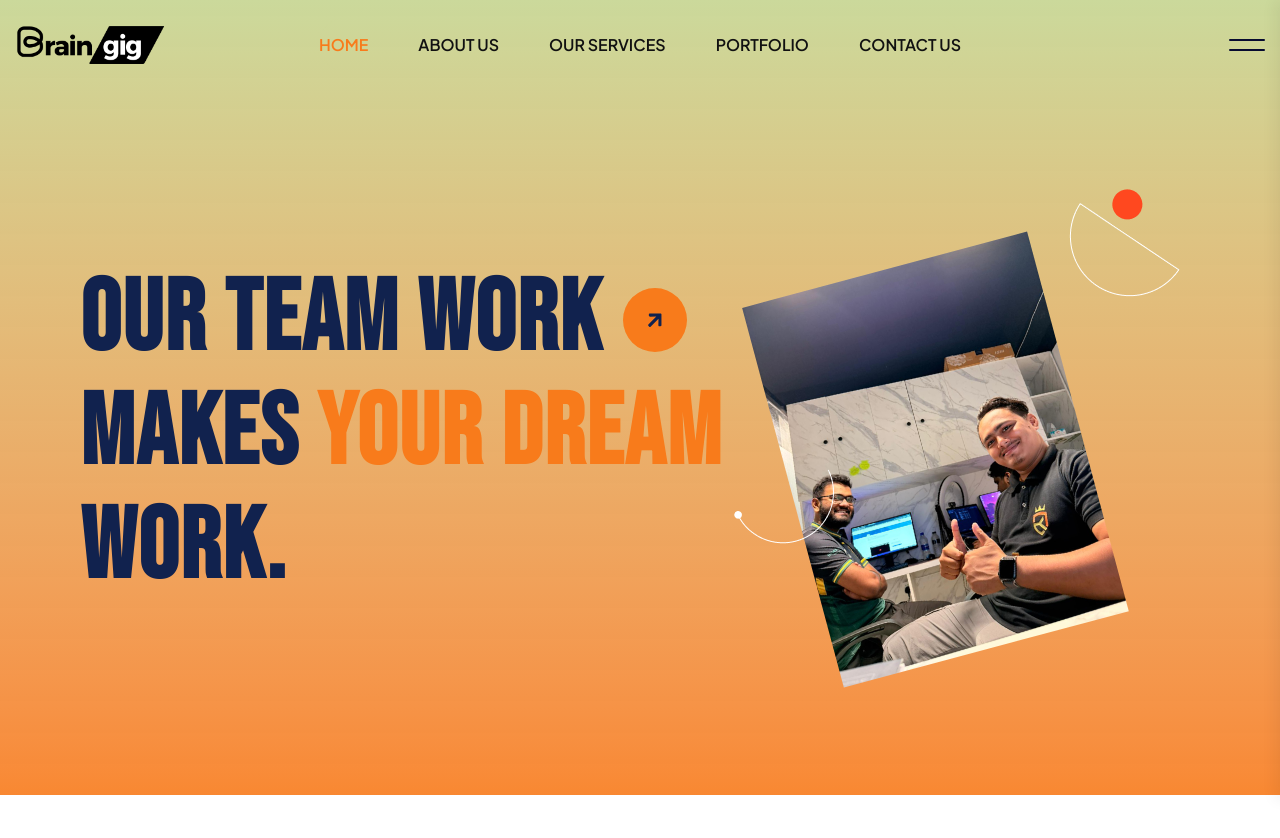
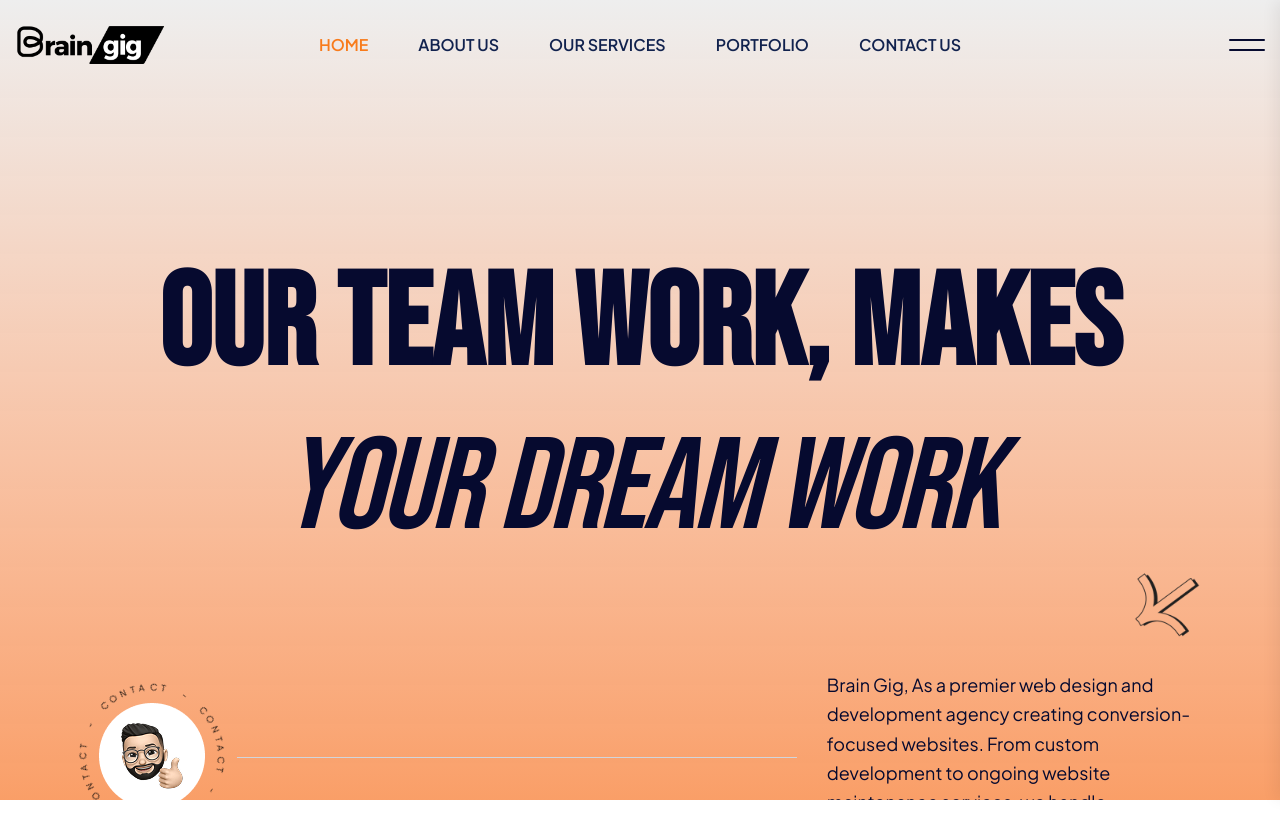
Before and after one commit to PiarujjamanPolash/braingig, a Next.js app: page / in a window 1280 px wide. Shown: the top 838 px of the page. Built offline with nearby package versions, Linux system fonts and the light colour scheme; a web font is replaced by a local one.

Commit message:
hero section changed

```diff
--- a/src/app/globals.css
+++ b/src/app/globals.css
@@ -48,7 +48,7 @@ body {
   font-family: var(--font-jakarta);
   line-height: var(--line-height);
   background: #fff;
-  color: #111;
+  color: var(--color-primary);
 }
 
 h1,
@@ -208,7 +208,7 @@ h6 {
 
 .marketing-price-btn.greens {
   background: var(--color-secondary);
-  color: black;
+  color: var(--color-primary);
 }
 
 .marketing-price-btn:hover {
--- a/src/app/page.tsx
+++ b/src/app/page.tsx
@@ -21,7 +21,7 @@ const HomePage = () => {
       <RecentWorks />
       <WorkingProcess />
       <Services />
-      <OurFeatures />
+      {/* <OurFeatures /> */}
     </ClientWrapper>
   );
 };
--- a/src/components/about/Hero.tsx
+++ b/src/components/about/Hero.tsx
@@ -18,7 +18,7 @@ const Hero: React.FC = () => {
                     <div className="w-full px-4">
                         <div className="td-about-main-wrapper pb-10 lg:pb-[90px] flex justify-center">
                             <h2 className="w-[90%] lg:w-[75%] text-[40px] md:text-[60px] lg:text-[80px] text-secondary td-title-anim text-center">
-                                Driving <span className="italic">innovation </span> through <span className="italic">strategic consulting </span>
+                                Driving innovation through strategic consulting
                             </h2>
                         </div>
                     </div>
@@ -43,9 +43,7 @@ const Hero: React.FC = () => {
                         <div ref={contentRef}
                             className="td-about-main-content lg:ml-[110px] mb-10 lg:mb-0"
                         >
-                            <h3 className="text-xl lg:text-[35px] mb-5 lg:mb-5 text-center md:text-start">At <span>BrainGig,</span> we envision a digital landscape where every brand
-                                            thrives with an impactful online presence.</h3>
-
+                            <h3 className="text-xl lg:text-[35px] mb-5 lg:mb-5 text-center md:text-start">At <span>BrainGig,</span> we envision a digital landscape where every brand thrives with an impactful online presence.</h3>
                             <div className="flex flex-col md:flex-row -mx-4">
                                 <div className="w-full md:w-5/12 px-4">
                                     <div className="td-about-main-bigtext text-center md:text-start">
--- a/src/components/home/Hero.tsx
+++ b/src/components/home/Hero.tsx
@@ -1,61 +1,64 @@
-"use client";
+"use client"
+
+import { useRef } from "react";
 import Image from "next/image";
-import Link from "next/link";
-import { FaArrowRight } from "react-icons/fa";
+import SplitTextAnimation from "@/components/animations/SplitTextAnimation";
+
 const Hero: React.FC = () => {
+  const textRef = useRef<HTMLDivElement | null>(null);
+
   return (
     <div
-      className="td-hero-area td-btn-trigger td-hero-2-spacing relative z-[1] bg-gradient-to-t from-secondary/90 to-accent text-[#11224E] bg-cover bg-center"
+      className="td-hero-area td-hero-3-spacing bg-gradient-to-b from-light to-secondary/90"
     >
       <div className="container w-[90%] mx-auto px-4">
-        <div className="grid grid-cols-1 md:grid-cols-2 lg:grid-cols-12">
-          {/* Left Column */}
-          <div className="w-full lg:col-span-7">
-            <div className="td-hero-2-title-wrap">
-              <h2 className="font-bold text-[40px] sm:text-[60px] md:text-[70px] lg:text-[80px] xl:text-[100px] leading-[1.14] tracking-[0.02em] text-primary mb-[100px]">
-                <span className="flex items-center td-split-text td-split-in-right">
-                  Our Team Work
-                  <Link href="/contact">
-                    <div className="hidden w-9 h-9 md:w-12 md:h-12 lg:w-16 lg:h-16 rounded-full bg-secondary ml-[20px] lg:flex justify-center items-center transform -rotate-45">
-                      <FaArrowRight className="text-[10px] lg:text-xl" />
-                    </div>
-                  </Link>
-                </span>
-                <span className="td-split-text td-split-in-right block">Makes <strong className="text-secondary">Your Dream</strong></span>
-                <span className="td-split-text td-split-in-right block">Work.</span>
-              </h2>
-            </div>
-          </div>
+        <div className="td-hero-3-title-wrap">
+          <h2 ref={textRef} className="td-hero-3-title text-primary text-center text-4xl md:text-5xl font-semibold leading-tight">
+            Our Team Work, Makes <span>Your Dream Work</span>
+          </h2>
 
-          {/* Right Column */}
-          <div className="w-full lg:col-span-5">
-            <div className="td-hero-2-thumb relative z-[1]">
-              <div className="td-btn-bounce">
-                <Image
-                  className="thumb-3"
-                  src="/images/hero/shape-1.png"
-                  alt=""
-                  width={163}
-                  height={155}
-                  priority
-                />
+          <div
+            className="td-hero-3-content pt-[100px] relative"
+            data-wow-delay=".3s"
+            data-wow-duration="1s"
+          >
+            <Image width={178} height={172}
+              className="td-hero-3-shape"
+              src="/images/service-details/directory-service/hero-icon.png"
+              alt=""
+            />
+
+            <div className="grid grid-cols-1 lg:grid-cols-12 items-center">
+              {/* Left Column */}
+              <div className="lg:col-span-2">
+                <div className="relative mb-8 inline-block">
+                  <Image width={106} height={106}
+                    className="likes"
+                    src="/images/service-details/directory-service/hero-like.png"
+                    alt=""
+                  />
+                  <Image width={143} height={143}
+                    className="round-text td-live-anim-spin"
+                    src="/images/service-details/directory-service/hero-text.png"
+                    alt=""
+                  />
+                </div>
               </div>
-              <Image
-                className="thumb-4 td-btn-bounce"
-                src="/images/hero/shape-2.png"
-                alt=""
-                width={119}
-                height={97}
-                priority
-              />
-              <Image
-                className="thumb-1"
-                src="/images/hero/image-13.jpg"
-                alt=""
-                width={295}
-                height={319}
-                priority
-              />
+              <SplitTextAnimation textRef={textRef} direction="right" />
+
+              {/* Middle Column */}
+              <div className="hidden sm:block col-span-6">
+                <div className="td-hero-3-border mb-8 block border-b border-gray-300"></div>
+              </div>
+
+              {/* Right Column */}
+              <div className="lg:col-span-4">
+                <div className="td-hero-3-content-para mb-8">
+                  <p className="text-gray-700 leading-relaxed">
+                    Brain Gig, As a premier web design and development agency creating conversion-focused websites. From custom development to ongoing website maintenance services, we handle everything.
+                  </p>
+                </div>
+              </div>
             </div>
           </div>
         </div>
--- a/src/components/home/Services.tsx
+++ b/src/components/home/Services.tsx
@@ -1,5 +1,4 @@
 "use client";
-
 import { servicesData } from "@/utils/fakeData/servicesData";
 import Link from "next/link";
 import React from "react";
--- a/src/components/home/Testimonial.tsx
+++ b/src/components/home/Testimonial.tsx
@@ -60,7 +60,7 @@ const Testimonial: React.FC = () => {
                                             <SwiperSlide key={index}>
                                                 <div className="flex flex-col lg:flex-row gap-10 h-full">
                                                     <div className="lg:w-12/12 flex flex-col justify-between  h-full">
-                                                        <div className="td-testimonial-slide-content text-primary  h-full">
+                                                        <div className="td-testimonial-slide-content flex flex-col justify-between text-primary  h-full">
                                                             <p className="text-lg mb-7 lg:mb-15">{item.review}</p>
                                                             <div className="flex items-center justify-start gap-3">
                                                                 <Image width={70} height={70} src={item.img} className="rounded-full" alt="author"/>
--- a/src/components/service-details/digital-marketing-service/About.tsx
+++ b/src/components/service-details/digital-marketing-service/About.tsx
@@ -35,7 +35,7 @@ const About: React.FC = () => {
                             <h2 className="hidden lg:block text-[40px] lg:text-[60px] font-medium tracking-wide uppercase mb-[20px] td-text-invert-orange">
                                 Clarity, Creativity, and Conversion.
                             </h2>
-                            <p className="text-[15px] md:text-base lg:text-lg lg:font-semibold text-black">
+                            <p className="text-[15px] md:text-base lg:text-lg lg:font-semibold">
                                 We plan, create, and optimize a complete Digital Marketing Strategy that blends content, SEO, paid media, and creative. As a results-driven Digital Marketing Agency, we deliver an Online Marketing Solution built for clarity, scale, and measurable growth.
                             </p>
                         </div>
--- a/src/components/service-details/digital-marketing-service/WhatYouGet.tsx
+++ b/src/components/service-details/digital-marketing-service/WhatYouGet.tsx
@@ -50,7 +50,7 @@ const WhatYouGet = () => {
                                                     strokeWidth="2"
                                                     strokeLinecap="round"
                                                     strokeLinejoin="round"
-                                                    className={`hover:text-white transform transition-transform duration-300 ${openId === service.id ? "rotate-180 text-black" : "rotate-0 text-black"
+                                                    className={`hover:text-white transform transition-transform duration-300 ${openId === service.id ? "rotate-180" : "rotate-0"
                                                         }`}
                                                 >
                                                     <line x1="5" y1="10" x2="15" y2="10" />
@@ -62,7 +62,7 @@ const WhatYouGet = () => {
 
                                     <div className="lg:w-7/12 w-full">
                                         <div className="hidden lg:block td-service-6-text mb-[15px]">
-                                            <ul className="list-disc list-inside text-black group-hover:text-white">
+                                            <ul className="list-disc list-inside group-hover:text-white">
                                                 {service.description.map((item, index) => (
                                                     <li key={index} className="mb-2">
                                                         <strong>{item.title} </strong>
@@ -86,7 +86,7 @@ const WhatYouGet = () => {
                                             }}
                                         >
                                             <ul
-                                                className="list-disc list-inside mb-4 text-black"
+                                                className="list-disc list-inside mb-4"
                                             >
                                                 {service.description.map((item, index) => (
                                                     <li key={index} className="mb-2">
--- a/src/components/service-details/digital-marketing-service/why-us/WhyUs.tsx
+++ b/src/components/service-details/digital-marketing-service/why-us/WhyUs.tsx
@@ -67,7 +67,7 @@ const WhyUs = () => {
                         <div className="xl:col-span-3 flex flex-col md:flex-row xl:flex-col gap-3 xl:gap-8 bg-white">
                             {/* Strategy Overview */}
                             <div className="bg-white border border-gray-200 rounded-xl p-6 md:w-1/2 lg:w-full">
-                                <h2 className="!text-xl md:!text-3xl font-semibold text-black mb-5 border-l-4 border-secondary pl-3">Strategy Overview</h2>
+                                <h2 className="!text-xl md:!text-3xl font-semibold mb-5 border-l-4 border-secondary pl-3">Strategy Overview</h2>
                                 <div className="flex flex-wrap gap-3 text-gray-700">
                                     {project.strategy.map((item, idx) => {
                                         const Icon = item.icon;
@@ -83,7 +83,7 @@ const WhyUs = () => {
 
                             {/* Results & Performance */}
                             <div className="bg-white border border-gray-200 rounded-xl p-6 md:w-1/2 lg:w-full">
-                                <h2 className="!text-xl md:!text-3xl font-semibold text-black mb-5 border-l-4 border-secondary pl-3">Results & Performance</h2>
+                                <h2 className="!text-xl md:!text-3xl font-semibold mb-5 border-l-4 border-secondary pl-3">Results & Performance</h2>
                                 {/* <div className="space-y-5">
                                     <div className="flex text-sm md:text-base justify-between md:justify-start lg:justify-between items-center gap-3 lg:gap-0">
                                         <span className="text-gray-600">Clicks:</span>
```
Also changed, not shown: src/components/home/Hero copy 2.tsx (added, +67 -0 lines), src/components/shared/Header.tsx (+11 -6 lines), src/utils/fakeData/pricingData.ts (+5 -5 lines).
